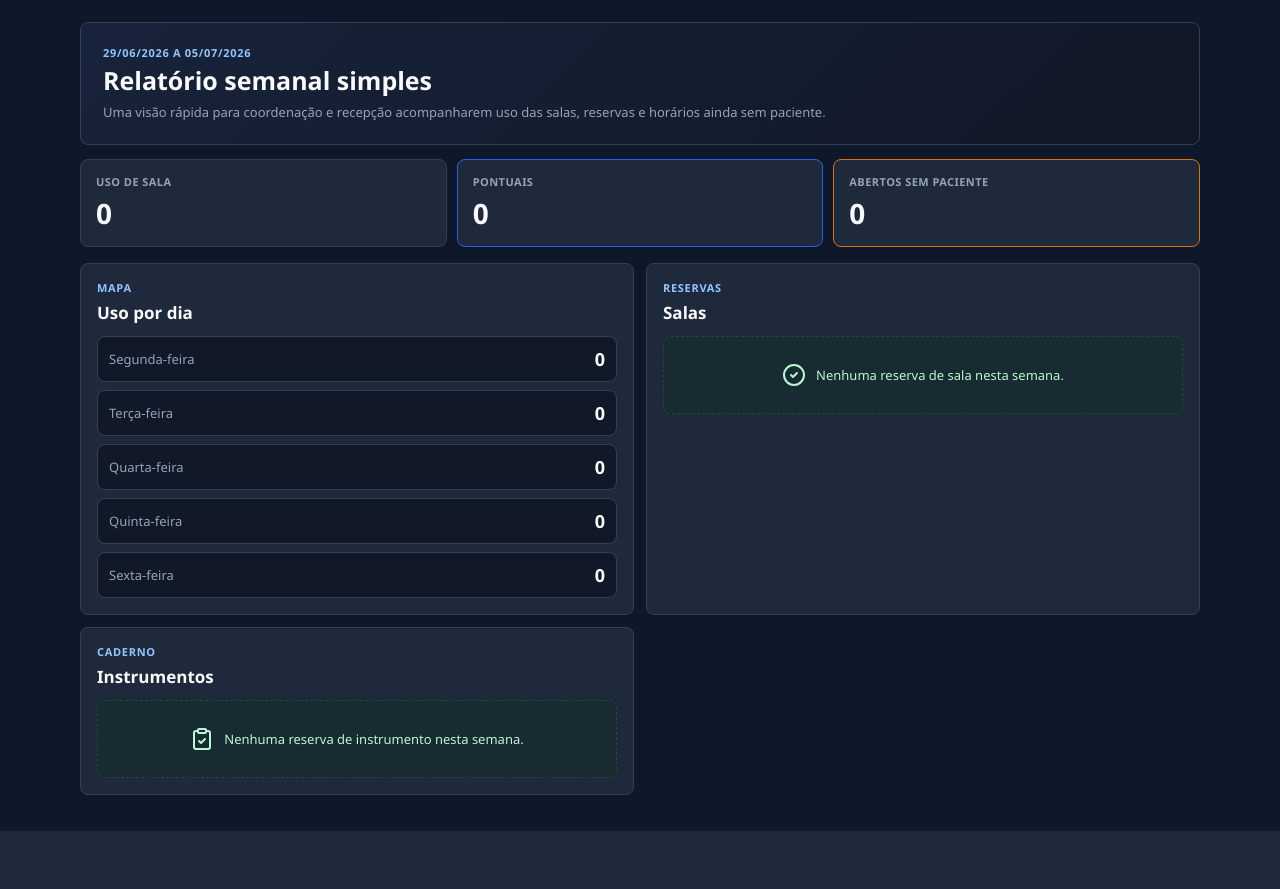
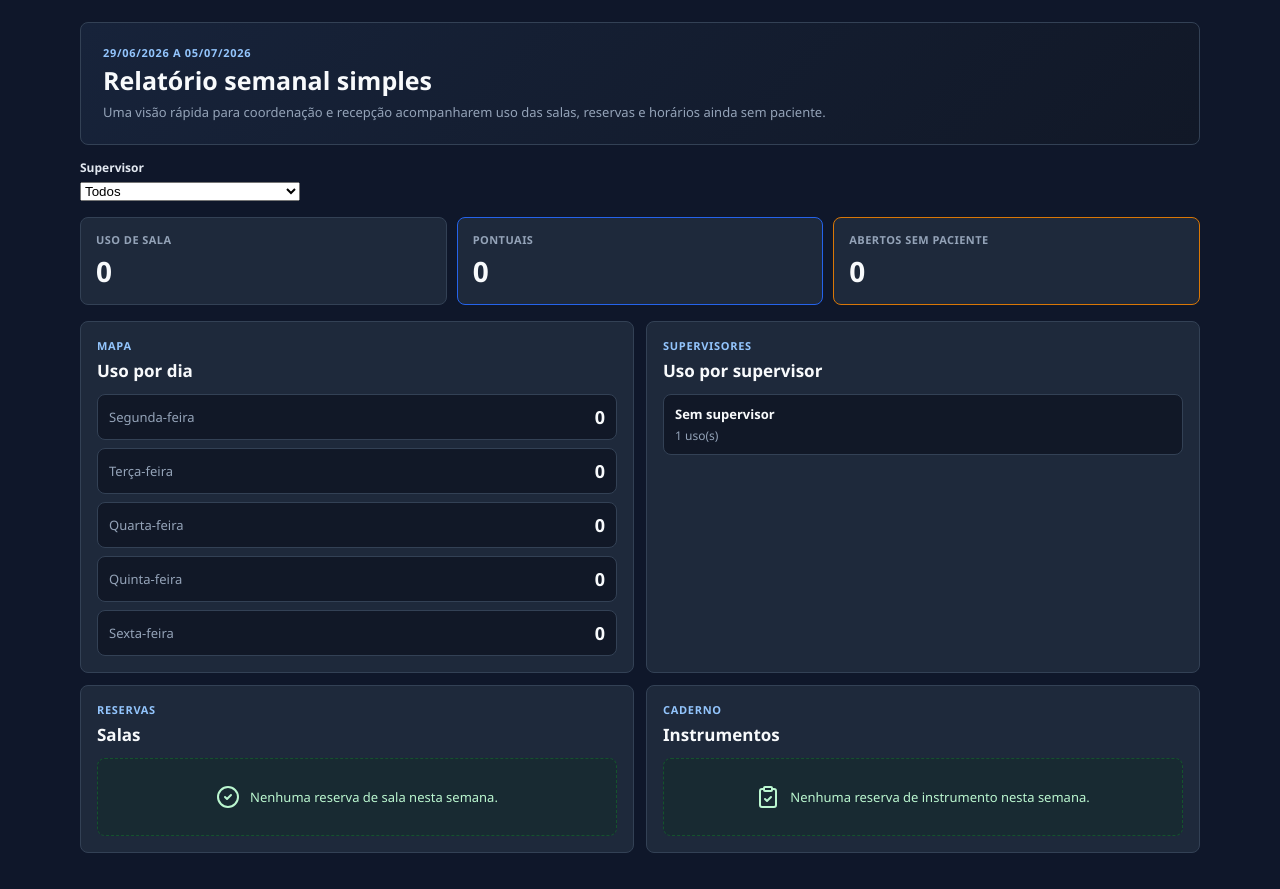
Before and after one commit to victorgtostes87/mapa_sala, a Flask app: page /relatorio-semanal in a window 1280 px wide. Shown: the part 57-946 px from the top of the page. Before the commit the page ends 888 px from the top, so only its background shows below. Run offline with Flask 3, Linux system fonts and the light colour scheme; a user stored in the database is signed in; data comes from the database, SQL or seed files in the repository; tables that the repository leaves empty hold one stand-in row (values such as "Sample post").

Commit message:
Adiciona vinculo de supervisores aos fluxos

```diff
--- a/app.py
+++ b/app.py
@@ -9,7 +9,7 @@ import sqlite3
 import tempfile
 import unicodedata
 from email.message import EmailMessage
-from datetime import datetime, timedelta
+from datetime import datetime, timedelta, timezone
 from contextlib import contextmanager
 from functools import wraps
 import click
@@ -424,6 +424,18 @@ def buscar_usuario_id_aluno(username, conn):
         (username,)
     ).fetchone()
     return row['id'] if row else None
+
+
+def listar_professores_ativos(conn):
+    rows = conn.execute(
+        """
+        SELECT id, username, nome_completo
+        FROM usuarios
+        WHERE role='professor' AND ativo=1
+        ORDER BY COALESCE(NULLIF(nome_completo, ''), username) COLLATE NOCASE
+        """
+    ).fetchall()
+    return [dict(r) for r in rows]
 
 
 def vincular_aluno_do_agendamento(dados_ag, conn):
@@ -581,7 +593,7 @@ def hash_token(token):
 
 def criar_token_email(conn, usuario_id, tipo, horas=24):
     token = secrets.token_urlsafe(32)
-    expira_em = (datetime.now() + timedelta(hours=horas)).strftime('%Y-%m-%d %H:%M:%S')
+    expira_em = (datetime.now(timezone.utc) + timedelta(hours=horas)).strftime('%Y-%m-%d %H:%M:%S')
     conn.execute(
         """
         INSERT INTO tokens_email(usuario_id, tipo, token_hash, expira_em)
@@ -782,6 +794,22 @@ def notificar_agendamento_email(dados_ag, acao, dados_antes=None):
 def notificar_reserva_solicitada_email(reserva):
     if not reserva:
         return 0
+    supervisor_nome = ''
+    if reserva.get('usuario_id'):
+        conn = get_db()
+        try:
+            supervisor = conn.execute(
+                """
+                SELECT COALESCE(NULLIF(p.nome_completo, ''), p.username, '') AS nome
+                FROM usuarios u
+                LEFT JOIN usuarios p ON p.id = u.supervisor_id
+                WHERE u.id=?
+                """,
+                (reserva.get('usuario_id'),)
+            ).fetchone()
+            supervisor_nome = supervisor['nome'] if supervisor else ''
+        finally:
+            conn.close()
     tipo = 'sala' if reserva.get('tipo') == 'sala' else 'teste/instrumento'
     detalhe = reserva.get('tipo_sala') if reserva.get('tipo') == 'sala' else reserva.get('instrumento')
     corpo = corpo_email_padrao(
@@ -790,6 +818,7 @@ def notificar_reserva_solicitada_email(reserva):
         'Informações da reserva',
         [
             ('Aluno', reserva.get('usuario')),
+            ('Supervisor', supervisor_nome or '-'),
             ('Data', formatar_data_email({'data_especifica': reserva.get('data_uso')})),
             ('Horário', f'{reserva.get("horario_inicio")}{(" até " + reserva.get("horario_fim")) if reserva.get("horario_fim") else ""}'),
             ('Detalhe', detalhe or '-'),
@@ -1602,12 +1631,15 @@ def mapa_sala():
 
 
 def renderizar_mapa_sala():
+    with db_connection() as conn:
+        professores = listar_professores_ativos(conn)
     return render_template(
         'index.html',
         salas=SALAS,
         horarios=HORARIOS,
         categorias=CATEGORIAS,
         dias=DIAS,
+        professores=professores,
         usuario=current_user.username,
         papel=current_user.role
     )
@@ -2108,38 +2140,63 @@ def relatorio_semanal():
     fim_dt = inicio_dt + timedelta(days=6)
     inicio = inicio_dt.strftime('%Y-%m-%d')
     fim = fim_dt.strftime('%Y-%m-%d')
+    supervisor_id = normalizar_supervisor_id(request.args.get('supervisor_id'))
+    if supervisor_id == 'invalido':
+        flash('Supervisor inválido.', 'error')
+        return redirect(url_for('relatorio_semanal'))
+
+    joins_supervisor = (
+        " LEFT JOIN usuarios aluno ON aluno.id = a.usuario_id "
+        " LEFT JOIN usuarios aluno_por_nome ON aluno_por_nome.username = a.estagiario "
+        "      AND aluno_por_nome.role='aluno' AND a.usuario_id IS NULL "
+        " LEFT JOIN usuarios prof ON prof.id = COALESCE(aluno.supervisor_id, aluno_por_nome.supervisor_id) "
+    )
+    filtro_supervisor = ''
+    params_supervisor = []
+    if supervisor_id:
+        filtro_supervisor = " AND COALESCE(aluno.supervisor_id, aluno_por_nome.supervisor_id)=?"
+        params_supervisor.append(supervisor_id)
 
     conn = get_db()
     try:
+        professores = listar_professores_ativos(conn)
         total_ocupados = conn.execute(
-            """
+            f"""
             SELECT COUNT(*) AS total
-            FROM agendamentos
-            WHERE ocupa_sala=1
+            FROM agendamentos a
+            {joins_supervisor}
+            WHERE a.ocupa_sala=1
               AND (
-                (data_especifica BETWEEN ? AND ?)
-                OR (data_especifica IS NULL OR data_especifica='')
+                (a.data_especifica BETWEEN ? AND ?)
+                OR (a.data_especifica IS NULL OR a.data_especifica='')
               )
+              {filtro_supervisor}
             """,
-            (inicio, fim)
+            [inicio, fim] + params_supervisor
         ).fetchone()['total']
         pontuais = conn.execute(
-            """
+            f"""
             SELECT COUNT(*) AS total
-            FROM agendamentos
-            WHERE ocupa_sala=1
-              AND data_especifica BETWEEN ? AND ?
+            FROM agendamentos a
+            {joins_supervisor}
+            WHERE a.ocupa_sala=1
+              AND a.data_especifica BETWEEN ? AND ?
+              {filtro_supervisor}
             """,
-            (inicio, fim)
+            [inicio, fim] + params_supervisor
         ).fetchone()['total']
         abertos = conn.execute(
+            f"""
+            SELECT COUNT(*) AS total
+            FROM agendamentos a
+            {joins_supervisor}
+            WHERE (a.data_especifica IS NULL OR a.data_especifica='')
+              AND TRIM(COALESCE(a.paciente, ''))=''
+              AND (a.categoria='MARCAR' OR a.triagem=1)
+              {filtro_supervisor}
             """
-            SELECT COUNT(*) AS total
-            FROM agendamentos
-            WHERE (data_especifica IS NULL OR data_especifica='')
-              AND TRIM(COALESCE(paciente, ''))=''
-              AND (categoria='MARCAR' OR triagem=1)
-            """
+            ,
+            params_supervisor
         ).fetchone()['total']
         reservas_sala = conn.execute(
             """
@@ -2160,11 +2217,30 @@ def relatorio_semanal():
             (inicio, fim)
         ).fetchall()
         por_dia = conn.execute(
+            f"""
+            SELECT a.dia_semana, COUNT(*) AS total
+            FROM agendamentos a
+            {joins_supervisor}
+            WHERE a.ocupa_sala=1
+              {filtro_supervisor}
+            GROUP BY a.dia_semana
             """
-            SELECT dia_semana, COUNT(*) AS total
-            FROM agendamentos
-            WHERE ocupa_sala=1
-            GROUP BY dia_semana
+            ,
+            params_supervisor
+        ).fetchall()
+        por_supervisor = conn.execute(
+            """
+            SELECT COALESCE(NULLIF(prof.nome_completo, ''), prof.username, 'Sem supervisor') AS supervisor,
+                   COUNT(*) AS total
+            FROM agendamentos a
+            LEFT JOIN usuarios aluno ON aluno.id = a.usuario_id
+            LEFT JOIN usuarios aluno_por_nome ON aluno_por_nome.username = a.estagiario
+                 AND aluno_por_nome.role='aluno' AND a.usuario_id IS NULL
+            LEFT JOIN usuarios prof ON prof.id = COALESCE(aluno.supervisor_id, aluno_por_nome.supervisor_id)
+            WHERE a.ocupa_sala=1
+            GROUP BY supervisor
+            ORDER BY total DESC, supervisor COLLATE NOCASE
+            LIMIT 10
             """
         ).fetchall()
     finally:
@@ -2189,7 +2265,10 @@ def relatorio_semanal():
         abertos=abertos,
         reservas_sala=preparar_status(reservas_sala),
         reservas_instrumento=preparar_status(reservas_instrumento),
-        dias_relatorio=dias_relatorio
+        dias_relatorio=dias_relatorio,
+        professores=professores,
+        supervisor_id=supervisor_id,
+        por_supervisor=[dict(r) for r in por_supervisor]
     )
 
 
@@ -2573,9 +2652,7 @@ def usuarios_page():
             ORDER BY u.created_at
             """
         ).fetchall()
-        professores = conn.execute(
-            "SELECT id, username, nome_completo FROM usuarios WHERE role='professor' AND ativo=1 ORDER BY username"
-        ).fetchall()
+        professores = listar_professores_ativos(conn)
     finally:
         conn.close()
     return render_template(
@@ -2593,7 +2670,16 @@ def usuarios_page():
 def api_list_estagiarios():
     conn = get_db()
     try:
-        rows = conn.execute("SELECT id, username FROM usuarios WHERE role='aluno' AND ativo=1 ORDER BY username").fetchall()
+        rows = conn.execute(
+            """
+            SELECT u.id, u.username, u.supervisor_id,
+                   COALESCE(NULLIF(p.nome_completo, ''), p.username, '') AS supervisor_nome
+            FROM usuarios u
+            LEFT JOIN usuarios p ON p.id = u.supervisor_id
+            WHERE u.role='aluno' AND u.ativo=1
+            ORDER BY u.username
+            """
+        ).fetchall()
     finally:
         conn.close()
     return jsonify([dict(r) for r in rows])
@@ -2862,6 +2948,9 @@ def list_ag():
     ocupa_sala = request.args.get('ocupa_sala', '').strip()
     busca = request.args.get('busca', '').strip()
     data_ref = request.args.get('data', '').strip()
+    supervisor_id = normalizar_supervisor_id(request.args.get('supervisor_id'))
+    if supervisor_id == 'invalido':
+        return jsonify({'erro': 'Supervisor inválido.'}), 400
 
     dia_ref = None
     if data_ref:
@@ -2881,39 +2970,55 @@ def list_ag():
         return jsonify({'erro': erro_validacao}), 400
 
     if data_ref:
-        q = ('SELECT * FROM agendamentos WHERE ('
-             '(dia_semana=? AND (data_especifica IS NULL OR data_especifica = \'\'))'
-             ' OR data_especifica=?'
+        q = ('SELECT a.*, COALESCE(aluno.supervisor_id, aluno_por_nome.supervisor_id) AS supervisor_id, '
+             "COALESCE(NULLIF(prof.nome_completo, ''), prof.username, '') AS supervisor_nome "
+             'FROM agendamentos a '
+             'LEFT JOIN usuarios aluno ON aluno.id = a.usuario_id '
+             "LEFT JOIN usuarios aluno_por_nome ON aluno_por_nome.username = a.estagiario AND aluno_por_nome.role='aluno' AND a.usuario_id IS NULL "
+             'LEFT JOIN usuarios prof ON prof.id = COALESCE(aluno.supervisor_id, aluno_por_nome.supervisor_id) '
+             'WHERE ('
+             '(a.dia_semana=? AND (a.data_especifica IS NULL OR a.data_especifica = \'\'))'
+             ' OR a.data_especifica=?'
              ')')
         p = [dia_busca, data_ref]
     else:
         q = (
-            'SELECT * FROM agendamentos WHERE ('
-            '(dia_semana=? AND (data_especifica IS NULL OR data_especifica = \'\')) '
-            'OR (data_especifica IS NOT NULL AND data_especifica != \'\' '
-            'AND data_especifica >= ? AND strftime(\'%w\', data_especifica)=?)'
+            'SELECT a.*, COALESCE(aluno.supervisor_id, aluno_por_nome.supervisor_id) AS supervisor_id, '
+            "COALESCE(NULLIF(prof.nome_completo, ''), prof.username, '') AS supervisor_nome "
+            'FROM agendamentos a '
+            'LEFT JOIN usuarios aluno ON aluno.id = a.usuario_id '
+            "LEFT JOIN usuarios aluno_por_nome ON aluno_por_nome.username = a.estagiario AND aluno_por_nome.role='aluno' AND a.usuario_id IS NULL "
+            'LEFT JOIN usuarios prof ON prof.id = COALESCE(aluno.supervisor_id, aluno_por_nome.supervisor_id) '
+            'WHERE ('
+            '(a.dia_semana=? AND (a.data_especifica IS NULL OR a.data_especifica = \'\')) '
+            'OR (a.data_especifica IS NOT NULL AND a.data_especifica != \'\' '
+            'AND a.data_especifica >= ? AND strftime(\'%w\', a.data_especifica)=?)'
             ')'
         )
         p = [dia_busca, data_hoje_iso(), numero_semana_sqlite(dia_busca)]
     if horario:
-        q += ' AND horario=?'
+        q += ' AND a.horario=?'
         p.append(horario)
     if sala:
-        q += ' AND sala=?'
+        q += ' AND a.sala=?'
         p.append(sala)
     if cat:
-        q += ' AND categoria=?'
+        q += ' AND a.categoria=?'
         p.append(cat)
     if ocupa_sala in ('0', '1'):
-        q += ' AND ocupa_sala=?'
+        q += ' AND a.ocupa_sala=?'
         p.append(int(ocupa_sala))
+    if supervisor_id:
+        q += ' AND COALESCE(aluno.supervisor_id, aluno_por_nome.supervisor_id)=?'
+        p.append(supervisor_id)
     if busca:
-        q += ' AND (estagiario LIKE ? OR paciente LIKE ? OR observacao LIKE ?)'
+        q += ' AND (a.estagiario LIKE ? OR a.paciente LIKE ? OR a.observacao LIKE ? OR prof.nome_completo LIKE ? OR prof.username LIKE ?)'
         p += [f'%{busca}%'] * 3
+        p += [f'%{busca}%'] * 2
     if current_user.role == 'aluno':
-        q += ' AND (usuario_id = ? OR (usuario_id IS NULL AND estagiario = ?))'
+        q += ' AND (a.usuario_id = ? OR (a.usuario_id IS NULL AND a.estagiario = ?))'
         p += [current_user.id, current_user.username]
-    q += ' ORDER BY horario, sala, data_especifica'
+    q += ' ORDER BY a.horario, a.sala, a.data_especifica'
     conn = get_db()
     try:
         rows = conn.execute(q, p).fetchall()
@@ -2927,7 +3032,19 @@ def list_ag():
 def get_ag(aid):
     conn = get_db()
     try:
-        r = conn.execute('SELECT * FROM agendamentos WHERE id=?', (aid,)).fetchone()
+        r = conn.execute(
+            """
+            SELECT a.*, COALESCE(aluno.supervisor_id, aluno_por_nome.supervisor_id) AS supervisor_id,
+                   COALESCE(NULLIF(prof.nome_completo, ''), prof.username, '') AS supervisor_nome
+            FROM agendamentos a
+            LEFT JOIN usuarios aluno ON aluno.id = a.usuario_id
+            LEFT JOIN usuarios aluno_por_nome ON aluno_por_nome.username = a.estagiario
+                 AND aluno_por_nome.role='aluno' AND a.usuario_id IS NULL
+            LEFT JOIN usuarios prof ON prof.id = COALESCE(aluno.supervisor_id, aluno_por_nome.supervisor_id)
+            WHERE a.id=?
+            """,
+            (aid,)
+        ).fetchone()
     finally:
         conn.close()
     if not usuario_pode_ver_agendamento(r):
@@ -3074,23 +3191,38 @@ def delete_ag(aid):
 @login_required
 def stats():
     dia = request.args.get('dia_semana', 'SEGUNDA')
+    supervisor_id = normalizar_supervisor_id(request.args.get('supervisor_id'))
     if dia not in DIAS:
         return jsonify({'erro': 'Escolha um dia da semana válido.'}), 400
+    if supervisor_id == 'invalido':
+        return jsonify({'erro': 'Supervisor inválido.'}), 400
     filtro_visao = (
-        "((dia_semana=? AND (data_especifica IS NULL OR data_especifica = '')) "
-        "OR (data_especifica IS NOT NULL AND data_especifica != '' "
-        "AND data_especifica >= ? AND strftime('%w', data_especifica)=?))"
-    )
-    params = (dia, data_hoje_iso(), numero_semana_sqlite(dia))
+        "((a.dia_semana=? AND (a.data_especifica IS NULL OR a.data_especifica = '')) "
+        "OR (a.data_especifica IS NOT NULL AND a.data_especifica != '' "
+        "AND a.data_especifica >= ? AND strftime('%w', a.data_especifica)=?))"
+    )
+    joins_supervisor = (
+        " LEFT JOIN usuarios aluno ON aluno.id = a.usuario_id "
+        " LEFT JOIN usuarios aluno_por_nome ON aluno_por_nome.username = a.estagiario "
+        "      AND aluno_por_nome.role='aluno' AND a.usuario_id IS NULL "
+    )
+    filtro_supervisor = ''
+    params = [dia, data_hoje_iso(), numero_semana_sqlite(dia)]
+    if supervisor_id:
+        filtro_supervisor = " AND COALESCE(aluno.supervisor_id, aluno_por_nome.supervisor_id)=?"
+        params.append(supervisor_id)
     conn = get_db()
     try:
-        total = conn.execute(f'SELECT COUNT(*) FROM agendamentos WHERE {filtro_visao}', params).fetchone()[0]
+        total = conn.execute(
+            f'SELECT COUNT(*) FROM agendamentos a {joins_supervisor} WHERE {filtro_visao}{filtro_supervisor}',
+            params
+        ).fetchone()[0]
         livre = conn.execute(
-            f"SELECT COUNT(*) FROM agendamentos WHERE {filtro_visao} AND categoria='LIVRE'",
+            f"SELECT COUNT(*) FROM agendamentos a {joins_supervisor} WHERE {filtro_visao} AND a.categoria='LIVRE'{filtro_supervisor}",
             params
         ).fetchone()[0]
         por_cat = conn.execute(
-            f'SELECT categoria, COUNT(*) as n FROM agendamentos WHERE {filtro_visao} GROUP BY categoria ORDER BY n DESC',
+            f'SELECT a.categoria, COUNT(*) as n FROM agendamentos a {joins_supervisor} WHERE {filtro_visao}{filtro_supervisor} GROUP BY a.categoria ORDER BY n DESC',
             params
         ).fetchall()
     finally:
@@ -3113,10 +3245,15 @@ def export_xlsx():
     conn = get_db()
     try:
         rows = conn.execute(
-            'SELECT a.*, COALESCE(u.nome_completo, a.estagiario) as nome_real '
-            'FROM agendamentos a '
-            'LEFT JOIN usuarios u ON a.usuario_id = u.id '
-            'ORDER BY a.dia_semana, a.horario, a.sala'
+            """
+            SELECT a.*, COALESCE(u.nome_completo, a.estagiario) as nome_real,
+                   COALESCE(NULLIF(p.nome_completo, ''), p.username, '') AS supervisor_nome
+            FROM agendamentos a
+            LEFT JOIN usuarios u ON a.usuario_id = u.id
+            LEFT JOIN usuarios u_nome ON u_nome.username = a.estagiario AND u_nome.role='aluno' AND a.usuario_id IS NULL
+            LEFT JOIN usuarios p ON p.id = COALESCE(u.supervisor_id, u_nome.supervisor_id)
+            ORDER BY a.dia_semana, a.horario, a.sala
+            """
         ).fetchall()
     finally:
         conn.close()
@@ -3124,7 +3261,7 @@ def export_xlsx():
     wb = Workbook()
     ws = wb.active
     ws.title = 'Mapa de Salas'
-    headers = ['ID', 'Dia', 'Horário', 'Sala', 'Estagiário (usuário)', 'Nome Completo', 'Paciente',
+    headers = ['ID', 'Dia', 'Horário', 'Sala', 'Estagiário (usuário)', 'Nome Completo', 'Supervisor', 'Paciente',
                'Categoria', 'Status Atendimento', 'Semestre', 'Triagem', 'Ocupa Sala', 'Data Esp.', 'Obs.']
     ws.append(headers)
 
@@ -3137,7 +3274,7 @@ def export_xlsx():
     for r in rows:
         ws.append([
             r['id'], r['dia_semana'], r['horario'], r['sala'],
-            r['estagiario'], r['nome_real'], r['paciente'],
+            r['estagiario'], r['nome_real'], r['supervisor_nome'], r['paciente'],
             r['categoria'], STATUS_ATENDIMENTO.get(r['status_atendimento'], ''),
             r['semestre'], 'Sim' if r['triagem'] else 'Não',
             'Sim' if r['ocupa_sala'] else 'Não', r['data_especifica'], r['observacao']
--- a/templates/relatorio_semanal.html
+++ b/templates/relatorio_semanal.html
@@ -34,6 +34,21 @@
       </div>
     </section>
 
+    <form method="get" style="display:flex;gap:8px;align-items:end;flex-wrap:wrap;margin-bottom:16px">
+      <label style="display:grid;gap:6px;font-size:12px;font-weight:700">
+        Supervisor
+        <select name="supervisor_id" onchange="this.form.submit()" style="min-width:220px">
+          <option value="">Todos</option>
+          {% for prof in professores %}
+          <option value="{{ prof.id }}" {% if supervisor_id == prof.id %}selected{% endif %}>{{ prof.nome_completo or prof.username }}</option>
+          {% endfor %}
+        </select>
+      </label>
+      {% if supervisor_id %}
+      <a class="app-btn app-btn-ghost" href="{{ url_for('relatorio_semanal') }}">Limpar</a>
+      {% endif %}
+    </form>
+
     <section class="summary-grid compact-summary">
       <div class="summary-card neutral">
         <span>Uso de sala</span>
@@ -65,6 +80,24 @@
           </div>
           {% endfor %}
         </div>
+      </article>
+
+      <article class="panel">
+        <div class="panel-head">
+          <div>
+            <p class="eyebrow">Supervisores</p>
+            <h2>Uso por supervisor</h2>
+          </div>
+        </div>
+        {% if por_supervisor %}
+        <div class="task-list">
+          {% for item in por_supervisor %}
+          <div class="task-row"><strong>{{ item.supervisor }}</strong><span>{{ item.total }} uso(s)</span></div>
+          {% endfor %}
+        </div>
+        {% else %}
+        <div class="empty positive"><i data-lucide="users"></i><span>Nenhum uso de sala encontrado.</span></div>
+        {% endif %}
       </article>
 
       <article class="panel">
```
Also changed, not shown: reservas.py (+30 -30 lines), static/js/index.js (+46 -8 lines), templates/index.html (+8 -0 lines), templates/reservas.html (+8 -2 lines).
